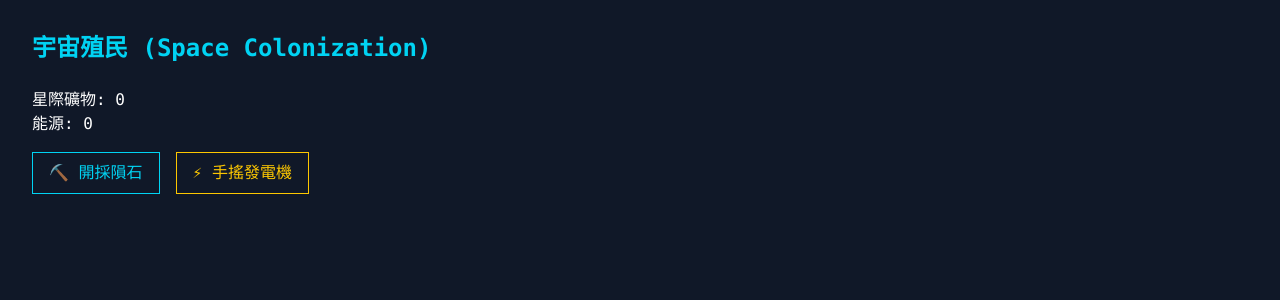
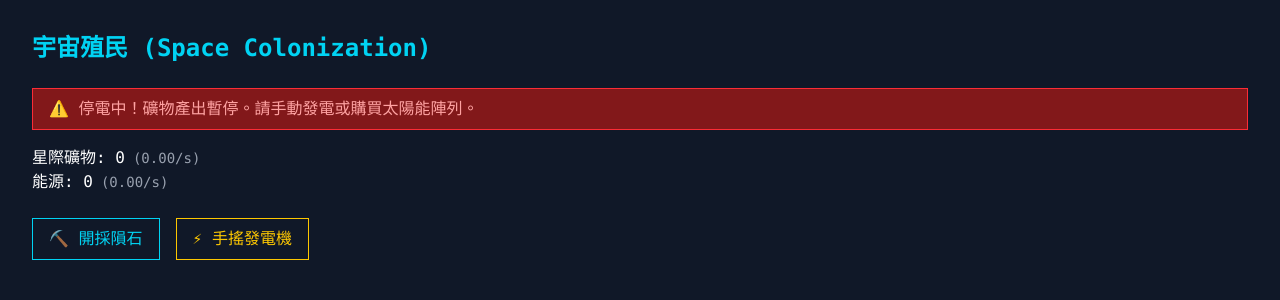
Before and after one commit to ochowei/idle-game-2026-3, a React (Vite) app: page / in a window 1280 px wide. Shown: the top 300 px of the page. Built offline with nearby package versions, Linux system fonts and the light colour scheme.

Commit message:
feat(hooks): add useGameLoop with requestAnimationFrame tick system

```diff
--- a/src/App.tsx
+++ b/src/App.tsx
@@ -1,18 +1,46 @@
 import { useGameStore } from './store/useGameStore';
-import { formatNumber } from './utils/formatters';
+import { formatNumber, formatRate } from './utils/formatters';
+import { useGameLoop } from './hooks/useGameLoop';
 
 export default function App() {
-  const { resources, manualMine, manualEnergy } = useGameStore();
+  useGameLoop();
+
+  const {
+    resources,
+    mineralsPerSec,
+    energyPerSec,
+    isPowerOutage,
+    manualMine,
+    manualEnergy,
+  } = useGameStore();
 
   return (
     <div className="min-h-screen bg-gray-900 text-white p-8 font-mono">
       <h1 className="text-2xl font-bold text-cyan-400 mb-6">
         宇宙殖民 (Space Colonization)
       </h1>
-      <section className="mb-4">
-        <p>星際礦物: {formatNumber(resources.minerals)}</p>
-        <p>能源: {formatNumber(resources.energy)}</p>
+
+      {isPowerOutage && (
+        <div className="mb-4 px-4 py-2 bg-red-900 border border-red-500 text-red-300">
+          ⚠️ 停電中！礦物產出暫停。請手動發電或購買太陽能陣列。
+        </div>
+      )}
+
+      <section className="mb-6">
+        <p>
+          星際礦物: {formatNumber(resources.minerals)}
+          <span className="text-gray-400 text-sm ml-2">
+            ({formatRate(mineralsPerSec)})
+          </span>
+        </p>
+        <p>
+          能源: {formatNumber(resources.energy)}
+          <span className="text-gray-400 text-sm ml-2">
+            ({formatRate(energyPerSec)})
+          </span>
+        </p>
       </section>
+
       <section className="flex gap-4">
         <button
           onClick={manualMine}
--- /dev/null
+++ b/src/hooks/useGameLoop.ts
@@ -0,0 +1,31 @@
+import { useEffect, useRef } from 'react';
+import { useGameStore } from '../store/useGameStore';
+
+/**
+ * useGameLoop
+ * 使用 requestAnimationFrame 驅動遊戲主循環。
+ * 每幀計算 delta（秒），並呼叫 store 的 tick(delta) 方法。
+ * 在元件卸載時自動清除。
+ */
+export function useGameLoop(): void {
+  const tick = useGameStore((s) => s.tick);
+  const lastTimeRef = useRef<number | null>(null);
+  const rafIdRef = useRef<number>(0);
+
+  useEffect(() => {
+    function loop(timestamp: number) {
+      if (lastTimeRef.current !== null) {
+        const delta = (timestamp - lastTimeRef.current) / 1000; // 轉換為秒
+        tick(delta);
+      }
+      lastTimeRef.current = timestamp;
+      rafIdRef.current = requestAnimationFrame(loop);
+    }
+
+    rafIdRef.current = requestAnimationFrame(loop);
+
+    return () => {
+      cancelAnimationFrame(rafIdRef.current);
+    };
+  }, [tick]);
+}
```
